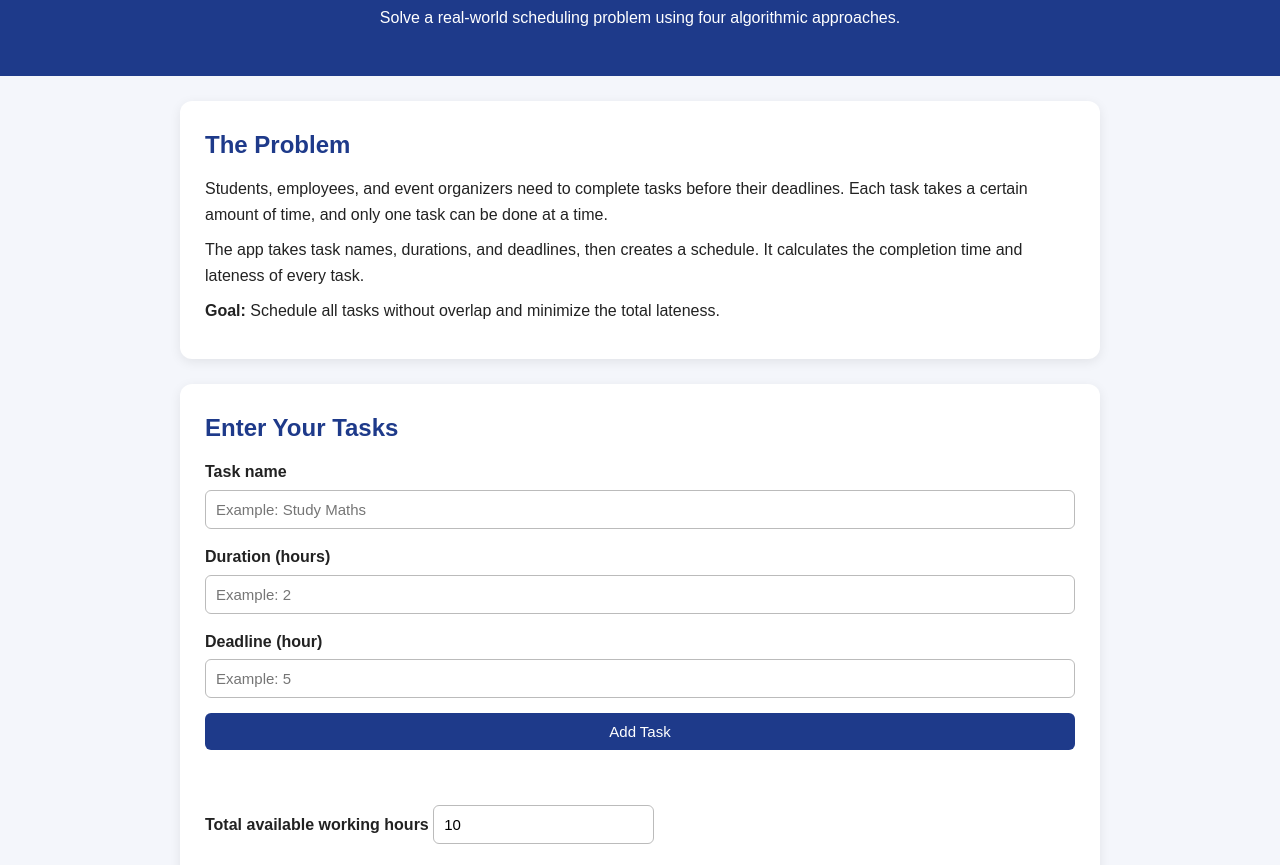
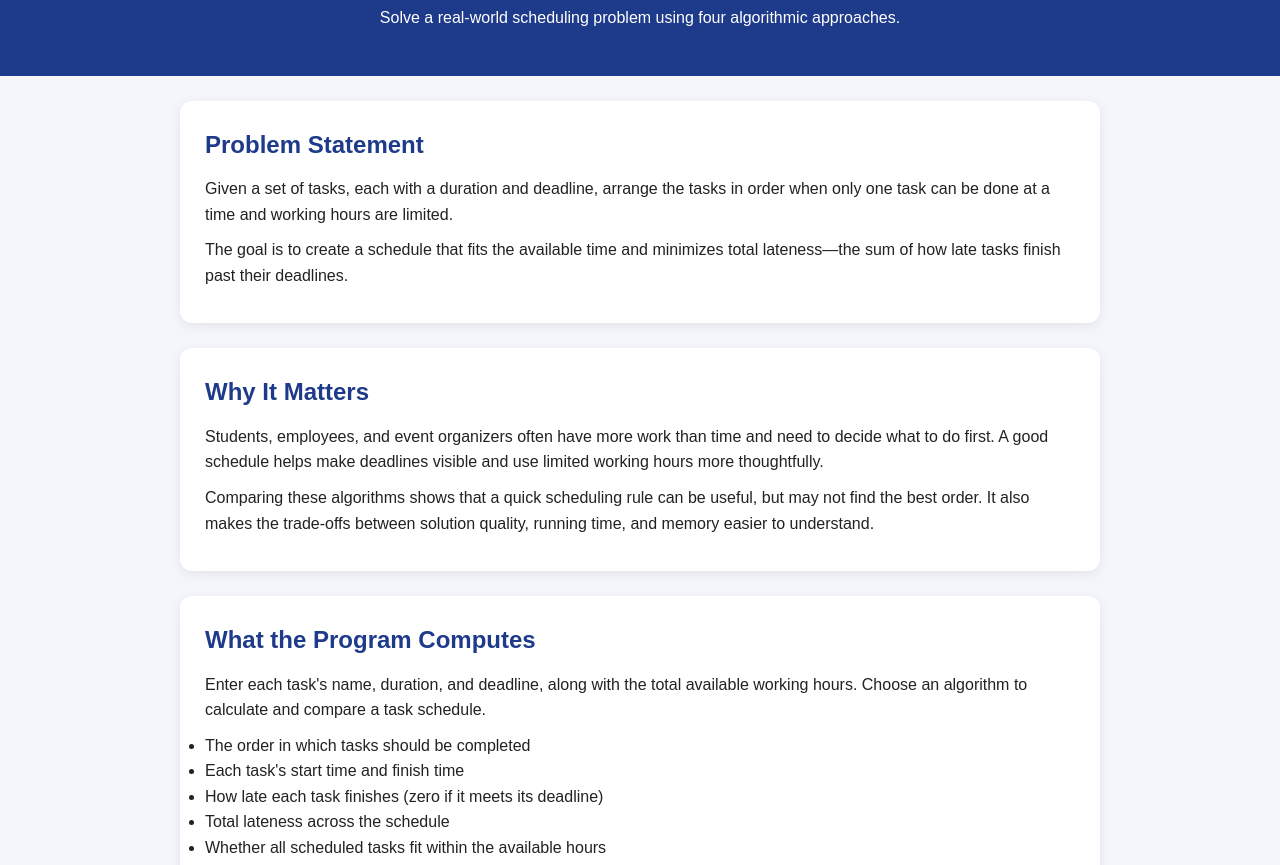
Before and after one commit to shaikabdulkalam959-art/Algorithm-explorer, a plain HTML site: page index.html in a window 1280 px wide. Shown: the part 86-951 px from the top of the page. Drawn offline with Linux system fonts and the light colour scheme.

Commit message:
Add task scheduling context and importance sections

```diff
--- a/index.html
+++ b/index.html
@@ -16,18 +16,45 @@
   <main>
 
     <section class="card">
-      <h2>The Problem</h2>
+      <h2>Problem Statement</h2>
       <p>
-        Students, employees, and event organizers need to complete tasks before their deadlines.
-        Each task takes a certain amount of time, and only one task can be done at a time.
+        Given a set of tasks, each with a duration and deadline, arrange the tasks
+        in order when only one task can be done at a time and working hours are limited.
       </p>
       <p>
-        The app takes task names, durations, and deadlines, then creates a schedule.
-        It calculates the completion time and lateness of every task.
+        The goal is to create a schedule that fits the available time and minimizes
+        total lateness—the sum of how late tasks finish past their deadlines.
+      </p>
+    </section>
+
+    <section class="card">
+      <h2>Why It Matters</h2>
+      <p>
+        Students, employees, and event organizers often have more work than time
+        and need to decide what to do first. A good schedule helps make deadlines
+        visible and use limited working hours more thoughtfully.
       </p>
       <p>
-        <strong>Goal:</strong> Schedule all tasks without overlap and minimize the total lateness.
+        Comparing these algorithms shows that a quick scheduling rule can be useful,
+        but may not find the best order. It also makes the trade-offs between solution
+        quality, running time, and memory easier to understand.
       </p>
+    </section>
+
+    <section class="card">
+      <h2>What the Program Computes</h2>
+      <p>
+        Enter each task's name, duration, and deadline, along with the total available
+        working hours. Choose an algorithm to calculate and compare a task schedule.
+      </p>
+      <ul>
+        <li>The order in which tasks should be completed</li>
+        <li>Each task's start time and finish time</li>
+        <li>How late each task finishes (zero if it meets its deadline)</li>
+        <li>Total lateness across the schedule</li>
+        <li>Whether all scheduled tasks fit within the available hours</li>
+        <li>A short explanation and time and space complexity for the selected algorithm</li>
+      </ul>
     </section>
 
     <section class="card">
```
Also changed, not shown: 1 other file.
